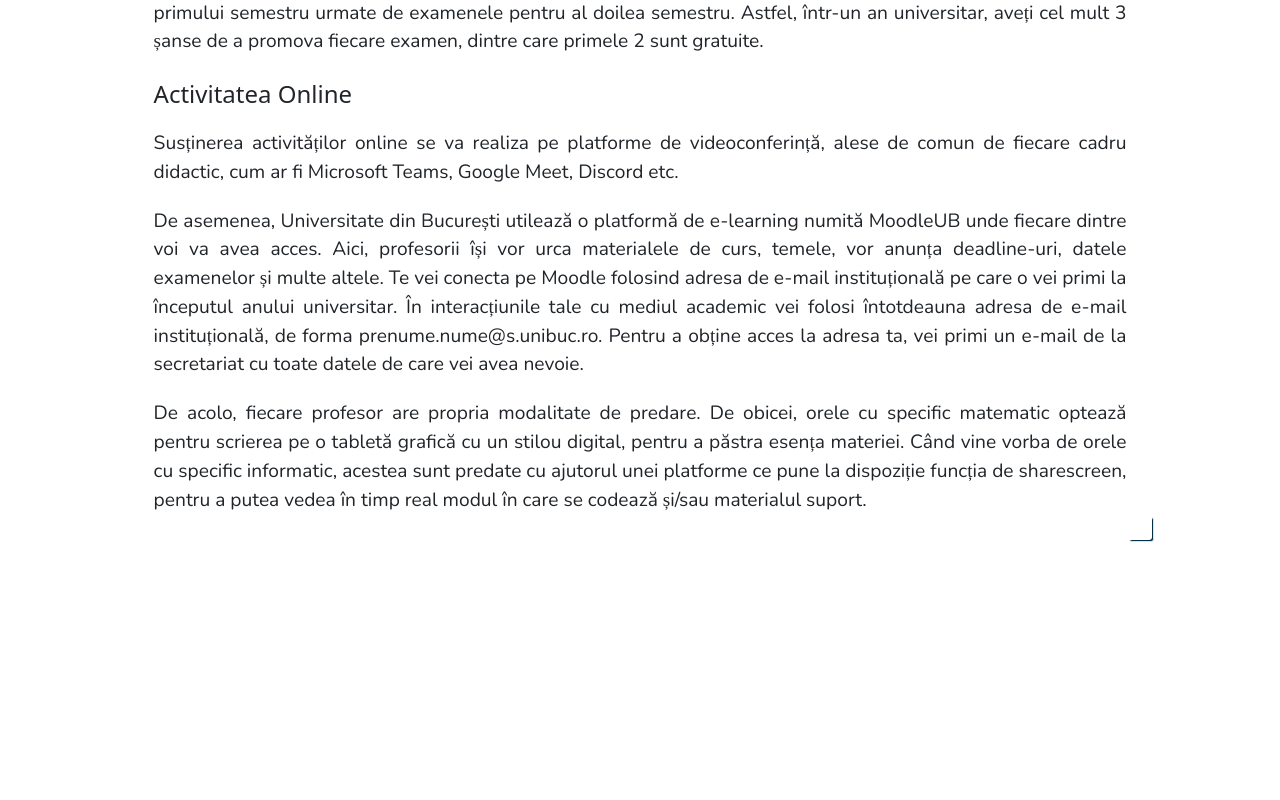
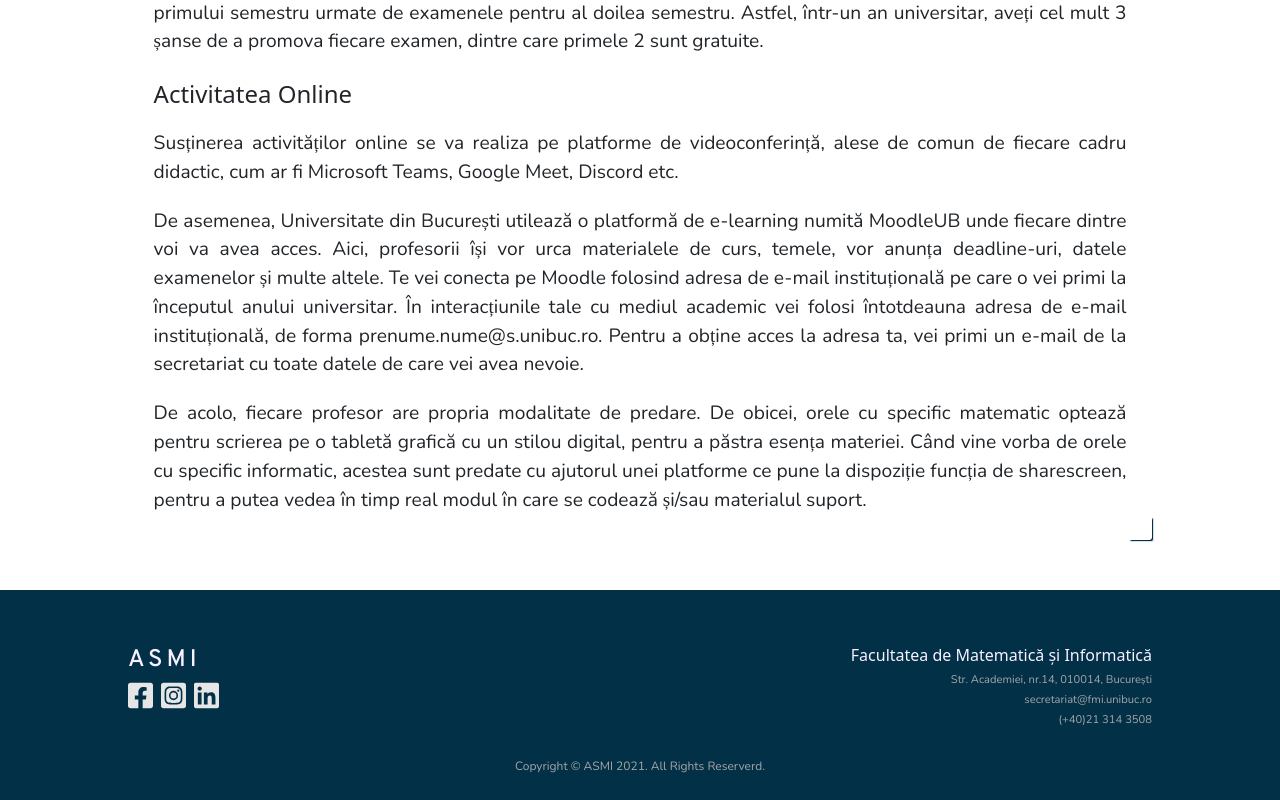
Before and after one commit to as-mi/site-ghid-2021, a React (Create React App) app: page /pages/activitate-didactica in a window 1280 px wide. Shown: the part 1291-2091 px from the top of the page. Before the commit the page ends 1881 px from the top, so only its background shows below. Built offline with nearby package versions, Linux system fonts and the light colour scheme.

Commit message:
Update
* footer in section
* fix footer animation
* link to asmi site in asmi text in footer

```diff
--- a/src/components/FooterComponent.js
+++ b/src/components/FooterComponent.js
@@ -19,14 +19,19 @@ const FooterComponent = () => {
     <motion.footer
       className="footer"
       variants={footerMainAnim}
-      initial="hidden"
+      initial="show"
       animate={controls}
       ref={element}
     >
       <section className="footer__contact">
         <div className="footer__contact__left">
           <div className="hide">
-            <motion.h1 variants={footerTextAnim}>ASMI</motion.h1>
+            <motion.a
+              href="https://www.asmi.ro/"
+              target="_blank"
+              rel="noreferrer"
+            > <motion.h1 variants={footerTextAnim}>ASMI</motion.h1>
+            </motion.a>
           </div>
 
           <div className="footer__contact__left__card">
--- a/src/components/animations/footerAnimations.js
+++ b/src/components/animations/footerAnimations.js
@@ -1,7 +1,4 @@
 export const footerMainAnim = {
-  hidden: {
-    opacity: 0,
-  },
   show: {
     opacity: 1,
     transition: {
--- a/src/pages/SectionPage.js
+++ b/src/pages/SectionPage.js
@@ -206,8 +206,8 @@ const SectionPage = () => {
             </div>
           </motion.section>
         </motion.div>
+        <FooterComponent />
       </motion.main>
-      {/* <FooterComponent /> */}
     </>
   );
 };
```
